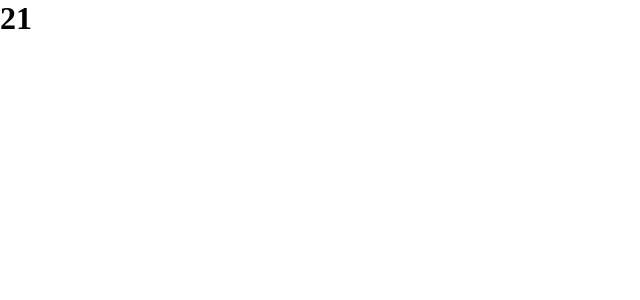
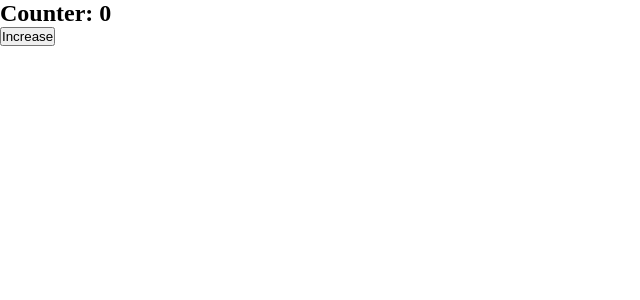
Before and after one commit to Erodot0/react-exercises, a React (Create React App) app in the folder my-app/: page / in a window 1280 px wide. Shown: the top 300 px of the page, without its empty margins (0-640 px from the left). Built offline with nearby package versions, Linux system fonts and the light colour scheme.

Commit message:
added clickCounter function

```diff
--- a/my-app/src/App.js
+++ b/my-app/src/App.js
@@ -1,9 +1,9 @@
 import React from "react";
-import { Sum } from "./Sum";
+// import { Sum } from "./Sum";
 // import { Container } from "./Container";
 // import { DisplayLanguage } from "./DisplayLanguage";
 // import { LanguageContext } from "./LanguageContext";
-// import { Counter } from "./Counter";
+import { Counter } from "./Counter";
 // import { HelloWorld } from "./HelloWorld";
 // import { Welcome } from "./Welcome";
 // import { InteractiveWelcome } from "./InteractiveWelcome";
@@ -35,8 +35,8 @@ export class App extends React.Component {
                 </div> */}
                 {/* <HelloWorld /> */}
                 {/* <Welcome name="john" age="12"/> */}
-                <Sum numbers={[1,2,3,4,5,6]}/>
-                {/* <Counter initialValue={0} incrementAmount={1} incrementInterval={1000}/> */}
+                {/* <Sum numbers={[1,2,3,4,5,6]}/> */}
+                <Counter initialValue={0} incrementAmount={1} incrementInterval={1000}/>
                 {/* <InteractiveWelcome /> */}
                 {/* <Login /> */}
                 {/* <UncontrolledLogin /> */}
--- a/my-app/src/ClickCounter.js
+++ b/my-app/src/ClickCounter.js
@@ -1,22 +1,37 @@
-import React from "react";
+import React, { useState } from "react";
 
-export class ClickCounter extends React.Component {
-    state = {
-        count: this.props.count
+export function ClickCounter({initialValue = 0}){
+    const [counter, setCounter] = useState(initialValue)
+
+    function handleCounterIncrement(){
+        setCounter(c => c + 1)
     }
 
-    handleCounterIncrement = () => {
-        this.setState(state => {
-            return {
-                count: state.count + 1
-            }
-        })
-    }
+    return(
+        <div>
+            <h2>Counter: {counter}</h2>
+            <button onClick={handleCounterIncrement}>Increase</button>
+        </div>
+    )
+}
 
-    render() {
-        return <div>
-            <h1>Count: {this.state.count}</h1>
-            <button onClick={this.handleCounterIncrement}>Click here!</button>
-        </div>
-    }
-}
+// export class ClickCounter extends React.Component {
+//     state = {
+//         count: this.props.count
+//     }
+
+//     handleCounterIncrement = () => {
+//         this.setState(state => {
+//             return {
+//                 count: state.count + 1
+//             }
+//         })
+//     }
+
+//     render() {
+//         return <div>
+//             <h1>Count: {this.state.count}</h1>
+//             <button onClick={this.handleCounterIncrement}>Click here!</button>
+//         </div>
+//     }
+// }
--- a/my-app/src/Counter.js
+++ b/my-app/src/Counter.js
@@ -19,9 +19,9 @@ export class Counter extends React.Component {
     }
     render() {
         return <div>
-            <CounterDisplay count={this.state.count} />
-            <ClickCounter  count={this.state.count} />
-            <ClickTracker/>
+            {/* <CounterDisplay count={this.state.count} /> */}
+            <ClickCounter  initialValue={this.props.initialValue} count={this.state.count} />
+            {/* <ClickTracker/> */}
         </div>
     }
 }
```
